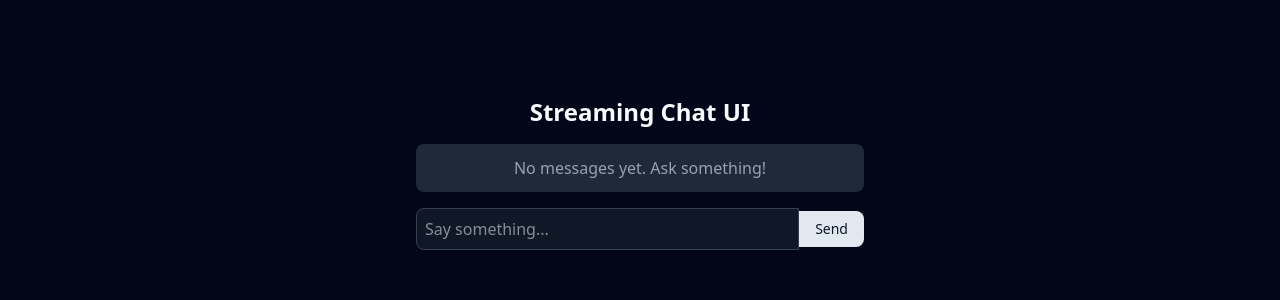
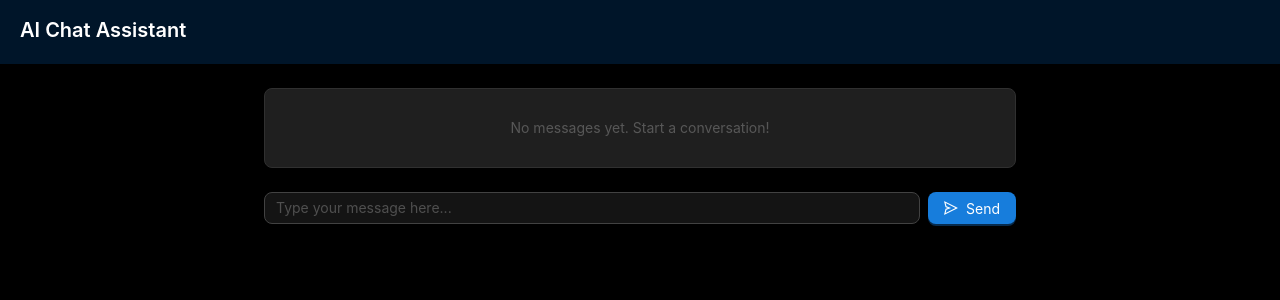
Before and after one commit to settinghead/script-writer, a React (Vite) app: page / in a window 1280 px wide. Shown: the top 300 px of the page. Built offline with nearby package versions, Linux system fonts and the light colour scheme.

Commit message:
Update package dependencies to include Less and Vite plugin for style imports, enhance TypeScript configuration, and refactor client UI components for improved functionality and styling.

```diff
--- a/package.json
+++ b/package.json
@@ -43,7 +43,9 @@
   },
   "devDependencies": {
     "@types/node": "^22.15.19",
+    "less": "^4.3.0",
     "tsx": "^4.19.4",
-    "tw-animate-css": "^1.3.0"
+    "tw-animate-css": "^1.3.0",
+    "vite-plugin-style-import": "^2.0.0"
   }
 }
--- a/src/client/App.tsx
+++ b/src/client/App.tsx
@@ -1,60 +1,147 @@
 import React from 'react';
 import ReactDOM from 'react-dom/client';
-import { Button } from "@/client/components/ui/button";
-import { ThemeProvider } from "@/client/components/theme-provider"
 import { useChat } from '@ai-sdk/react';
+// Import Ant Design components - using default import style for Ant Design 5.x
+import { Button, Input, Layout, Typography, Spin, Alert, ConfigProvider, theme } from 'antd';
+// Import components with potential type issues separately
+import Card from 'antd/lib/card';
+import List from 'antd/lib/list';
+import { SendOutlined, UserOutlined, RobotOutlined } from '@ant-design/icons';
+// With Ant Design 5.x, we don't need to import the CSS file directly
+// The components will automatically import their own styles
 
+// Import CSS for any custom styling needed
 import "./index.css";
+
+const { Header, Content } = Layout;
+const { Title, Text } = Typography;
+
+// Add a declaration for Vite env variables
+declare interface ImportMeta {
+  env: {
+    VITE_DEEPSEEK_MODEL_NAME?: string;
+    // Add any other env variables you need
+    [key: string]: any;
+  };
+}
 
 const App: React.FC = () => {
   const { messages, input, handleInputChange, handleSubmit, isLoading, error } = useChat({
     api: '/llm-api/chat/completions',
   });
 
+  // Hardcode the model name to avoid env variable issues for now
+  const MODEL_NAME = 'deepseek-chat';
+
   const onSubmit = (e: React.FormEvent<HTMLFormElement>) => {
     handleSubmit(e, {
       body: {
-        model: import.meta.env.VITE_DEEPSEEK_MODEL_NAME || 'deepseek-chat',
+        model: MODEL_NAME,
       }
     });
   };
 
   return (
-    <ThemeProvider defaultTheme="dark" storageKey="vite-ui-theme">
-      <div className="flex flex-col w-full max-w-md py-24 mx-auto stretch">
-        <h1 className="text-2xl font-bold mb-4 text-center">Streaming Chat UI</h1>
-
+    <ConfigProvider
+      theme={{
+        algorithm: theme.darkAlgorithm,
+        token: {
+          colorPrimary: '#1890ff',
+          borderRadius: 8,
+        }
+      }}
+    >
+      <Layout style={{ minHeight: '100vh' }}>
+        <Header style={{ padding: '0 20px' }}>
+          <Title level={4} style={{ color: 'white', margin: '16px 0' }}>AI Chat Assistant</Title>
+        </Header>
+        <Content style={{ padding: '24px', maxWidth: '800px', margin: '0 auto', width: '100%' }}>
           {error && (
-          <div className="p-2 mb-2 text-sm text-red-700 bg-red-100 rounded-md">
-            <p>Error: {error.message}</p>
-          </div>
+            <Alert
+              message="Error"
+              description={error.message}
+              type="error"
+              showIcon
+              style={{ marginBottom: '16px' }}
+            />
           )}
 
-        <div className="flex-grow overflow-y-auto mb-4 p-3 space-y-2 bg-gray-100 dark:bg-gray-800 rounded-md">
-          {messages.length > 0
-            ? messages.map(m => (
-              <div key={m.id} className={`whitespace-pre-wrap p-2 rounded-md ${m.role === 'user' ? 'bg-blue-500 text-white self-end' : 'bg-gray-300 dark:bg-gray-700 self-start'}`}>
-                <strong>{`${m.role === 'user' ? 'User' : 'AI'}: `}</strong>
-                {m.content}
+          {/* Using a div instead of Card to avoid type issues */}
+          <div
+            style={{
+              marginBottom: '24px',
+              maxHeight: '500px',
+              overflowY: 'auto',
+              backgroundColor: '#1f1f1f',
+              border: '1px solid #303030',
+              borderRadius: '8px',
+              padding: '12px'
+            }}
+          >
+            <List
+              dataSource={messages}
+              locale={{ emptyText: 'No messages yet. Start a conversation!' }}
+              renderItem={(message) => (
+                <List.Item style={{
+                  padding: '8px',
+                  display: 'flex',
+                  flexDirection: 'column',
+                  alignItems: message.role === 'user' ? 'flex-end' : 'flex-start',
+                  width: '100%'
+                }}>
+                  {/* Using a div instead of Card to avoid type issues */}
+                  <div
+                    style={{
+                      maxWidth: '80%',
+                      backgroundColor: message.role === 'user' ? '#1890ff' : '#2a2a2a',
+                      border: 'none',
+                      padding: '12px',
+                      borderRadius: '8px'
+                    }}
+                  >
+                    <div style={{ display: 'flex', alignItems: 'center', marginBottom: '4px' }}>
+                      {message.role === 'user' ? (
+                        <UserOutlined style={{ marginRight: '8px' }} />
+                      ) : (
+                        <RobotOutlined style={{ marginRight: '8px' }} />
+                      )}
+                      <Text strong style={{ color: message.role === 'user' ? 'white' : '#d9d9d9' }}>
+                        {message.role === 'user' ? 'You' : 'AI'}
+                      </Text>
                     </div>
-            ))
-            : <p className="text-gray-500 dark:text-gray-400 text-center">No messages yet. Ask something!</p>}
+                    <Text style={{
+                      whiteSpace: 'pre-wrap',
+                      color: message.role === 'user' ? 'white' : '#d9d9d9'
+                    }}>
+                      {message.content}
+                    </Text>
+                  </div>
+                </List.Item>
+              )}
+            />
           </div>
 
-        <form onSubmit={onSubmit} className="flex items-center">
-          <input
-            className="flex-grow p-2 border border-gray-300 dark:border-gray-700 rounded-l-md focus:outline-none focus:ring-2 focus:ring-blue-500 dark:bg-gray-900 dark:text-white"
+          <form onSubmit={onSubmit} style={{ display: 'flex', gap: '8px' }}>
+            <Input
+              placeholder="Type your message here..."
               value={input}
-            placeholder="Say something..."
-            onChange={handleInputChange}
+              onChange={(e) => handleInputChange(e)}
               disabled={isLoading}
+              style={{ flexGrow: 1 }}
+              suffix={isLoading && <Spin size="small" />}
             />
-          <Button type="submit" disabled={isLoading} className="rounded-l-none">
-            {isLoading ? 'Sending...' : 'Send'}
+            <Button
+              type="primary"
+              htmlType="submit"
+              disabled={isLoading}
+              icon={<SendOutlined />}
+            >
+              Send
             </Button>
           </form>
-      </div>
-    </ThemeProvider>
+        </Content>
+      </Layout>
+    </ConfigProvider>
   );
 };
 
--- a/src/client/components/theme-provider.tsx
+++ /dev/null
@@ -1,73 +0,0 @@
-import { createContext, useContext, useEffect, useState } from "react"
-import React from "react"
-type Theme = "dark" | "light" | "system"
-
-type ThemeProviderProps = {
-    children: React.ReactNode
-    defaultTheme?: Theme
-    storageKey?: string
-}
-
-type ThemeProviderState = {
-    theme: Theme
-    setTheme: (theme: Theme) => void
-}
-
-const initialState: ThemeProviderState = {
-    theme: "system",
-    setTheme: () => null,
-}
-
-const ThemeProviderContext = createContext<ThemeProviderState>(initialState)
-
-export function ThemeProvider({
-    children,
-    defaultTheme = "system",
-    storageKey = "vite-ui-theme",
-    ...props
-}: ThemeProviderProps) {
-    const [theme, setTheme] = useState<Theme>(
-        () => (localStorage.getItem(storageKey) as Theme) || defaultTheme
-    )
-
-    useEffect(() => {
-        const root = window.document.documentElement
-
-        root.classList.remove("light", "dark")
-
-        if (theme === "system") {
-            const systemTheme = window.matchMedia("(prefers-color-scheme: dark)")
-                .matches
-                ? "dark"
-                : "light"
-
-            root.classList.add(systemTheme)
-            return
-        }
-
-        root.classList.add(theme)
-    }, [theme])
-
-    const value = {
-        theme,
-        setTheme: (theme: Theme) => {
-            localStorage.setItem(storageKey, theme)
-            setTheme(theme)
-        },
-    }
-
-    return (
-        <ThemeProviderContext.Provider {...props} value={value}>
-            {children}
-        </ThemeProviderContext.Provider>
-    )
-}
-
-export const useTheme = () => {
-    const context = useContext(ThemeProviderContext)
-
-    if (context === undefined)
-        throw new Error("useTheme must be used within a ThemeProvider")
-
-    return context
-}
--- a/src/client/components/ui/button.tsx
+++ /dev/null
@@ -1,59 +0,0 @@
-import * as React from "react"
-import { Slot } from "@radix-ui/react-slot"
-import { cva, type VariantProps } from "class-variance-authority"
-
-import { cn } from "@/lib/utils"
-
-const buttonVariants = cva(
-  "inline-flex items-center justify-center gap-2 whitespace-nowrap rounded-md text-sm font-medium transition-all disabled:pointer-events-none disabled:opacity-50 [&_svg]:pointer-events-none [&_svg:not([class*='size-'])]:size-4 shrink-0 [&_svg]:shrink-0 outline-none focus-visible:border-ring focus-visible:ring-ring/50 focus-visible:ring-[3px] aria-invalid:ring-destructive/20 dark:aria-invalid:ring-destructive/40 aria-invalid:border-destructive",
-  {
-    variants: {
-      variant: {
-        default:
-          "bg-primary text-primary-foreground shadow-xs hover:bg-primary/90",
-        destructive:
-          "bg-destructive text-white shadow-xs hover:bg-destructive/90 focus-visible:ring-destructive/20 dark:focus-visible:ring-destructive/40 dark:bg-destructive/60",
-        outline:
-          "border bg-background shadow-xs hover:bg-accent hover:text-accent-foreground dark:bg-input/30 dark:border-input dark:hover:bg-input/50",
-        secondary:
-          "bg-secondary text-secondary-foreground shadow-xs hover:bg-secondary/80",
-        ghost:
-          "hover:bg-accent hover:text-accent-foreground dark:hover:bg-accent/50",
-        link: "text-primary underline-offset-4 hover:underline",
-      },
-      size: {
-        default: "h-9 px-4 py-2 has-[>svg]:px-3",
-        sm: "h-8 rounded-md gap-1.5 px-3 has-[>svg]:px-2.5",
-        lg: "h-10 rounded-md px-6 has-[>svg]:px-4",
-        icon: "size-9",
-      },
-    },
-    defaultVariants: {
-      variant: "default",
-      size: "default",
-    },
-  }
-)
-
-function Button({
-  className,
-  variant,
-  size,
-  asChild = false,
-  ...props
-}: React.ComponentProps<"button"> &
-  VariantProps<typeof buttonVariants> & {
-    asChild?: boolean
-  }) {
-  const Comp = asChild ? Slot : "button"
-
-  return (
-    <Comp
-      data-slot="button"
-      className={cn(buttonVariants({ variant, size, className }))}
-      {...props}
-    />
-  )
-}
-
-export { Button, buttonVariants }
--- a/src/server/index.ts
+++ b/src/server/index.ts
@@ -16,7 +16,7 @@ app.get("/message", (_req, res) => {
 });
 
 // Updated endpoint for AI chat completions using Vercel AI SDK
-app.post("/llm-api/chat/completions", async (req, res) => {
+app.post("/llm-api/chat/completions", async (req: any, res: any) => {
   const apiKey = process.env.DEEPSEEK_API_KEY;
   if (!apiKey) {
     console.error('Error: DEEPSEEK_API_KEY environment variable is not set.');
--- a/vite.config.ts
+++ b/vite.config.ts
@@ -11,4 +11,15 @@ export default defineConfig({
       "@": path.resolve(__dirname, "./src"),
     },
   },
+  css: {
+    preprocessorOptions: {
+      less: {
+        javascriptEnabled: true,
+      },
+    },
+  },
+  // Add this to avoid relative path imports for TypeScript
+  optimizeDeps: {
+    include: ["antd"],
+  },
 })
```
Also changed, not shown: tsconfig.json (+5 -3 lines), 1 other file (tests, documents, lock files or other folders). Lines whose indentation alone changed are shown as unchanged.
